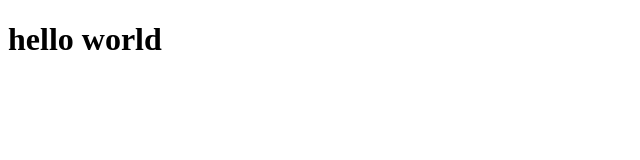
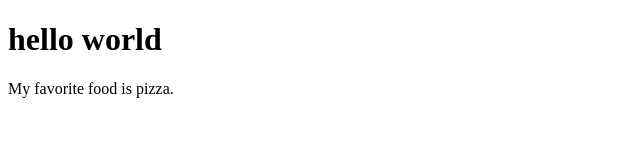
Before and after one commit to TheMimmzyy/myfirst_repo, a plain HTML site: page index.html in a window 1280 px wide. Shown: the whole page, without its empty margins (0-640 px from the left). Drawn offline with Linux system fonts and the light colour scheme.

Commit message:
Added fav food to index.html

```diff
--- a/index.html
+++ b/index.html
@@ -8,5 +8,6 @@
 </head>
 <body>
     <h1>hello world</h1>
+        <p>My favorite food is pizza.</p>
 </body>
 </html>
```
